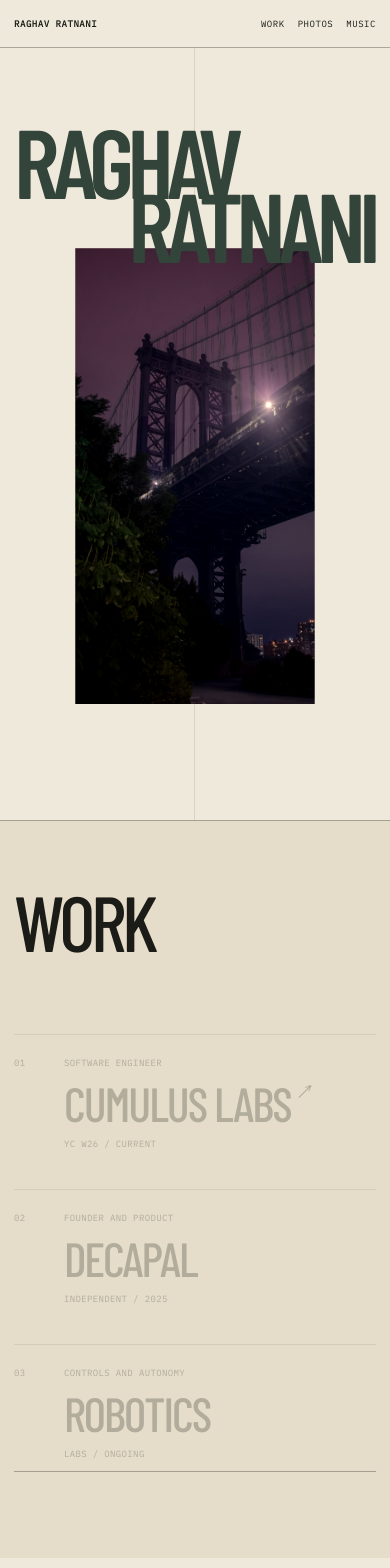
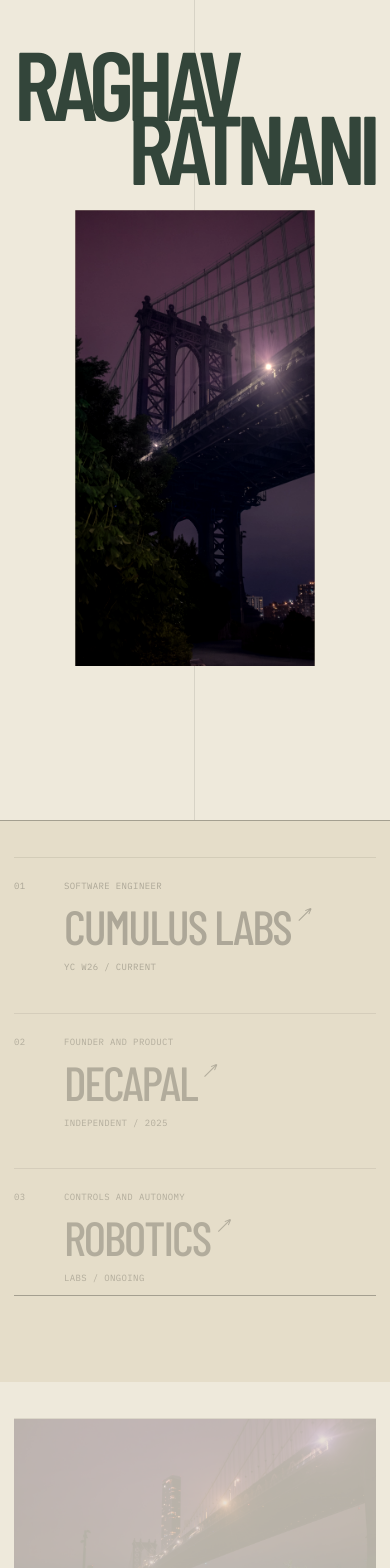
Before and after one commit to raghavrat/r4ghav, a Next.js app: page / in a window 390 px wide. Shown: the top 1568 px of the page. Built offline with nearby package versions, Linux system fonts and the light colour scheme.

Commit message:
Remove portfolio navigation

```diff
--- a/app/PortfolioExperience.tsx
+++ b/app/PortfolioExperience.tsx
@@ -27,11 +27,13 @@ const work: readonly WorkItem[] = [
     name: "DecaPal",
     discipline: "Founder and product",
     note: "Independent / 2025",
+    href: "https://decapal.org",
   },
   {
     name: "Robotics",
     discipline: "Controls and autonomy",
     note: "Labs / Ongoing",
+    href: "https://github.com/Stormgears",
   },
 ];
 
@@ -106,20 +108,8 @@ export function PortfolioExperience() {
   return (
     <>
       <a className="skip-link" href="#work">
-        Skip to work
+        Skip to projects
       </a>
-
-      <header className="topbar">
-        <a className="topbar-name" href="#top" aria-label="Back to top">
-          Raghav Ratnani
-        </a>
-        <span className="topbar-role">Engineer / Photographer</span>
-        <nav aria-label="Primary navigation">
-          <a href="#work">Work</a>
-          <a href="#photography">Photos</a>
-          <a href="#music">Music</a>
-        </nav>
-      </header>
 
       <main id="top">
         <section className="hero" aria-labelledby="hero-title">
@@ -141,11 +131,7 @@ export function PortfolioExperience() {
           </figure>
         </section>
 
-        <section className="work-section" id="work" aria-labelledby="work-title">
-          <div className="section-masthead">
-            <h2 id="work-title">Work</h2>
-          </div>
-
+        <section className="work-section" id="work" aria-label="Projects">
           <div className="work-ledger">
             {work.map((item, index) => (
               <article className="work-row" key={item.name}>
--- a/app/globals.css
+++ b/app/globals.css
@@ -79,47 +79,6 @@ a:focus-visible {
   transform: translateY(0);
 }
 
-.topbar {
-  position: fixed;
-  z-index: 50;
-  top: 0;
-  right: 0;
-  left: 0;
-  display: grid;
-  height: 48px;
-  grid-template-columns: 1fr 1fr auto;
-  align-items: center;
-  padding: 0 2.2vw;
-  border-bottom: 1px solid var(--line);
-  background: rgba(238, 233, 219, 0.91);
-  font-size: 9px;
-  letter-spacing: 0.06em;
-  text-transform: uppercase;
-  backdrop-filter: blur(12px);
-}
-
-.topbar-name {
-  font-weight: 600;
-}
-
-.topbar-role {
-  justify-self: center;
-  color: rgba(27, 28, 23, 0.68);
-}
-
-.topbar nav {
-  display: flex;
-  gap: clamp(16px, 2.4vw, 38px);
-}
-
-.topbar a {
-  transition: color 150ms ease;
-}
-
-.topbar a:hover {
-  color: var(--clay);
-}
-
 .hero {
   position: relative;
   display: grid;
@@ -127,14 +86,14 @@ a:focus-visible {
   grid-template-columns: repeat(12, minmax(0, 1fr));
   grid-template-rows: minmax(0, 1fr);
   column-gap: 1.5vw;
-  padding: 75px 2.2vw 24px;
+  padding: 24px 2.2vw;
   overflow: hidden;
   background: var(--paper);
 }
 
 .hero::before {
   position: absolute;
-  top: 48px;
+  top: 0;
   right: 33.3%;
   bottom: 0;
   width: 1px;
@@ -191,31 +150,12 @@ a:focus-visible {
 }
 
 .work-section {
-  padding: clamp(76px, 8vw, 118px) 2.2vw clamp(86px, 9vw, 132px);
+  padding: 2.2vw 2.2vw clamp(86px, 9vw, 132px);
   border-top: 1px solid var(--line);
   background: var(--canvas);
 }
 
-.section-masthead {
-  display: grid;
-  grid-template-columns: repeat(12, minmax(0, 1fr));
-  column-gap: 1.5vw;
-  align-items: start;
-}
-
-.section-masthead h2 {
-  grid-column: 1 / -1;
-  margin: -0.08em 0 0;
-  font-family: var(--display);
-  font-size: clamp(76px, 10.5vw, 170px);
-  font-weight: 500;
-  letter-spacing: -0.055em;
-  line-height: 0.78;
-  text-transform: uppercase;
-}
-
 .work-ledger {
-  margin-top: clamp(58px, 7vw, 100px);
   border-bottom: 1px solid var(--line);
 }
 
@@ -574,22 +514,9 @@ figcaption {
 }
 
 @media (max-width: 700px) {
-  .topbar {
-    grid-template-columns: 1fr auto;
-    padding: 0 14px;
-  }
-
-  .topbar-role {
-    display: none;
-  }
-
-  .topbar nav {
-    gap: 13px;
-  }
-
   .hero {
     min-height: 820px;
-    padding: 72px 14px 18px;
+    padding: 18px 14px;
   }
 
   .hero::before {
@@ -598,7 +525,7 @@ figcaption {
 
   .hero h1 {
     justify-content: flex-start;
-    padding-top: 56px;
+    padding-top: 32px;
     font-size: clamp(92px, 25vw, 158px);
     line-height: 0.66;
   }
@@ -606,7 +533,7 @@ figcaption {
   .hero-image {
     grid-column: 3 / 11;
     height: 54svh;
-    margin-top: 78px;
+    margin-top: 56px;
   }
 
   .work-section,
@@ -615,17 +542,8 @@ figcaption {
     padding-left: 14px;
   }
 
-  .section-masthead {
-    display: block;
-  }
-
-  .section-masthead h2 {
-    margin-top: -0.08em;
-    font-size: clamp(68px, 20vw, 112px);
-  }
-
   .work-ledger {
-    margin-top: 54px;
+    margin-top: 0;
   }
 
   .work-row {
```
Also changed, not shown: 1 other file (tests, documents, lock files or other folders).
